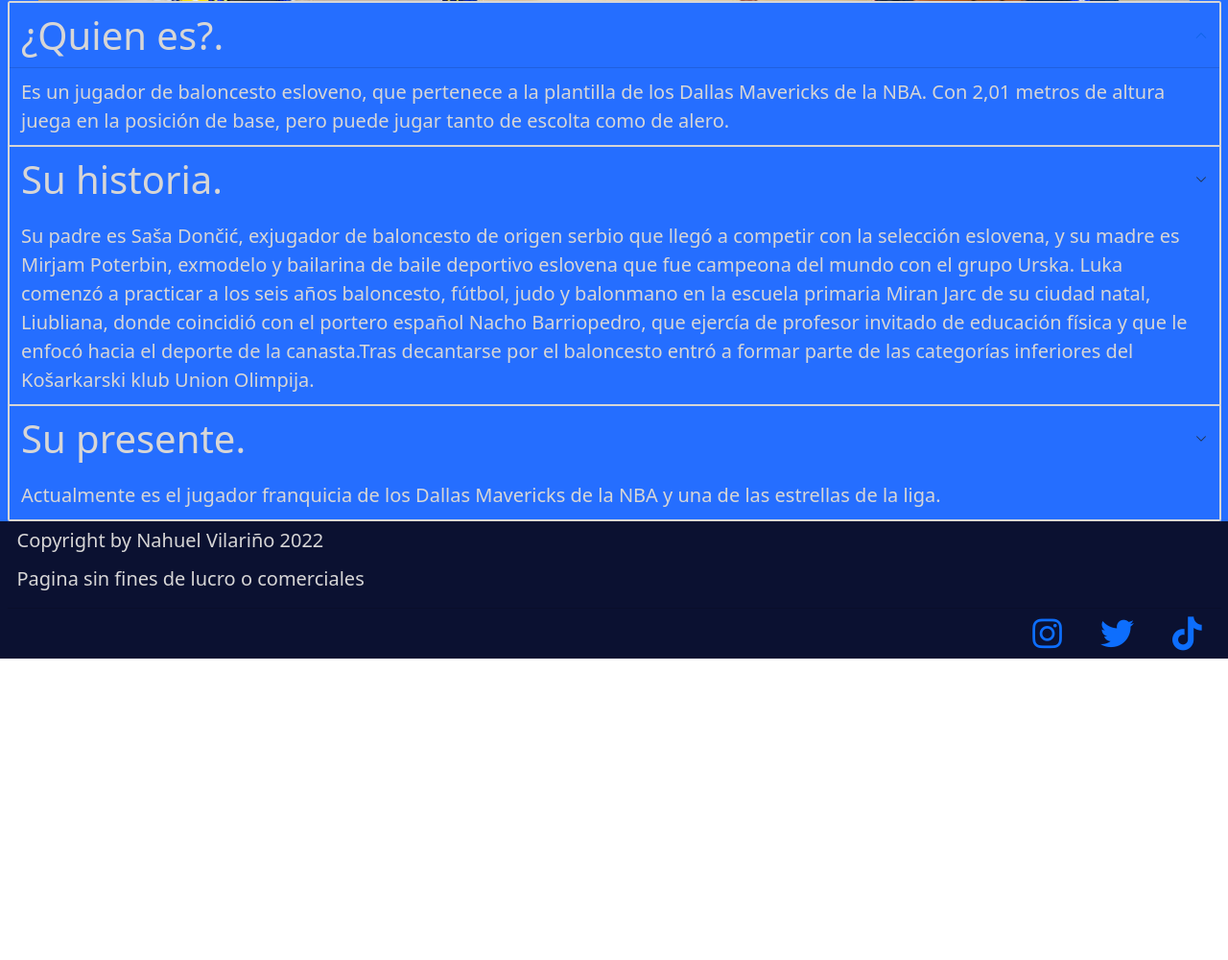
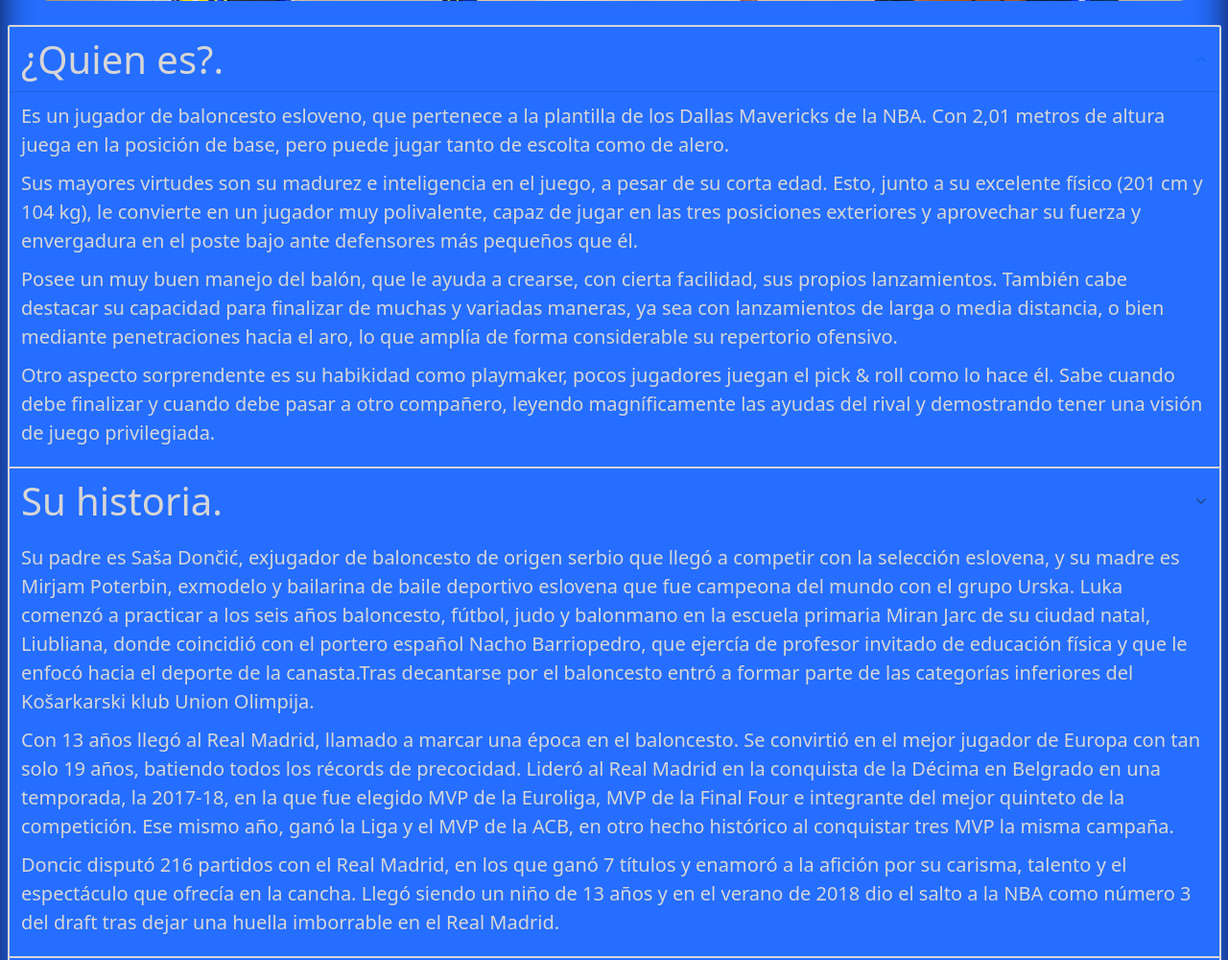
Before and after one commit to NahuelVilarino/Luka_Doncic-Nahuel_Vilarino, a website: page index.html in a window 1280 px wide. Shown: the part 795-1795 px from the top of the page at 96% size. Before the commit the page ends 1481 px from the top, so only its background shows below. Drawn offline with nearby package versions, Linux system fonts and the light colour scheme.

Commit message:
ultimo cambio del proyecto final

```diff
--- a/index.html
+++ b/index.html
@@ -89,7 +89,10 @@
             </h2>
             <div id="collapseOne" class="accordion-collapse collapse show" aria-labelledby="headingOne">
               <div class="accordion-body">
-                Es un jugador de baloncesto esloveno, que pertenece a la plantilla de los Dallas Mavericks de la NBA. Con 2,01 metros de altura juega en la posición de base, pero puede jugar tanto de escolta como de alero.
+                <p>Es un jugador de baloncesto esloveno, que pertenece a la plantilla de los Dallas Mavericks de la NBA. Con 2,01 metros de altura juega en la posición de base, pero puede jugar tanto de escolta como de alero.</p>
+                <p>Sus mayores virtudes son su madurez e inteligencia en el juego, a pesar de su corta edad. Esto, junto a su excelente físico (201 cm y 104 kg), le convierte en un jugador muy polivalente, capaz de jugar en las tres posiciones exteriores y aprovechar su fuerza y envergadura en el poste bajo ante defensores más pequeños que él.</p>
+                <p>Posee un muy buen manejo del balón, que le ayuda a crearse, con cierta facilidad, sus propios lanzamientos. También cabe destacar su capacidad para finalizar de muchas y variadas maneras, ya sea con lanzamientos de larga o media distancia, o bien mediante penetraciones hacia el aro, lo que amplía de forma considerable su repertorio ofensivo.</p>
+                <p>Otro aspecto sorprendente es su habikidad como playmaker, pocos jugadores juegan el pick & roll como lo hace él. Sabe cuando debe finalizar y cuando debe pasar a otro compañero, leyendo magníficamente las ayudas del rival y demostrando tener una visión de juego privilegiada.</p>
               </div>
             </div>
           </div>
@@ -101,8 +104,10 @@
             </h2>
             <div id="collapseTwo" class="accordion-collapse collapse show" aria-labelledby="headingTwo">
               <div class="accordion-body">
-                Su padre es Saša Dončić, exjugador de baloncesto de origen serbio que llegó a competir con la selección eslovena, y su madre es Mirjam Poterbin, exmodelo y bailarina de baile deportivo eslovena que fue campeona del mundo con el grupo Urska.
-                Luka comenzó a practicar a los seis años baloncesto, fútbol, judo y balonmano en la escuela primaria Miran Jarc de su ciudad natal, Liubliana, donde coincidió con el portero español Nacho Barriopedro, que ejercía de profesor invitado de educación física y que le enfocó hacia el deporte de la canasta.Tras decantarse por el baloncesto entró a formar parte de las categorías inferiores del Košarkarski klub Union Olimpija.
+                <p>Su padre es Saša Dončić, exjugador de baloncesto de origen serbio que llegó a competir con la selección eslovena, y su madre es Mirjam Poterbin, exmodelo y bailarina de baile deportivo eslovena que fue campeona del mundo con el grupo Urska.
+                Luka comenzó a practicar a los seis años baloncesto, fútbol, judo y balonmano en la escuela primaria Miran Jarc de su ciudad natal, Liubliana, donde coincidió con el portero español Nacho Barriopedro, que ejercía de profesor invitado de educación física y que le enfocó hacia el deporte de la canasta.Tras decantarse por el baloncesto entró a formar parte de las categorías inferiores del Košarkarski klub Union Olimpija.</p>
+                <p> Con 13 años llegó al Real Madrid, llamado a marcar una época en el baloncesto. Se convirtió en el mejor jugador de Europa con tan solo 19 años, batiendo todos los récords de precocidad. Lideró al Real Madrid en la conquista de la Décima en Belgrado en una temporada, la 2017-18, en la que fue elegido MVP de la Euroliga, MVP de la Final Four e integrante del mejor quinteto de la competición. Ese mismo año, ganó la Liga y el MVP de la ACB, en otro hecho histórico al conquistar tres MVP la misma campaña.</p>
+                <p>Doncic disputó 216 partidos con el Real Madrid, en los que ganó 7 títulos y enamoró a la afición por su carisma, talento y el espectáculo que ofrecía en la cancha. Llegó siendo un niño de 13 años y en el verano de 2018 dio el salto a la NBA como número 3 del draft tras dejar una huella imborrable en el Real Madrid.</p>
               </div>
             </div>
           </div>
@@ -114,7 +119,9 @@
             </h2>
             <div id="collapseThree" class="accordion-collapse collapse show" aria-labelledby="headingThree">
               <div class="accordion-body">
-                 Actualmente es el jugador franquicia de los Dallas Mavericks de la NBA y una de las estrellas de la liga.
+                <p>Luka Doncic fue elegido por los Hawks como número 3 del Draft de la NBA en el año 2018. No obstante, la franquicia de Atlanta traspasó al esloveno a los Dallas Mavericks. El acuerdo se llevó a cabo y Doncic acabó en los Mavs. Mientras que Trae Young puso rumbo a los Atlanta Hawks tras un acuerdo de ambas franquicias.Firmó su primer contrato profesional con un equipo de la NBA el 9 de Julio de 2018.</p>
+                <p>Su proyección continuó asombrando y se desconoce dónde está su techo. Es el líder de unos Dallas Mavericks a los que todavia le cuesta despedir a Dirk Nowitzki. El 24 de junio de 2019 fue galardonado con el premier de Rookie del Año; premio que sirvió para que el esloveno terminase de ganarse el favor de una hinchada exigente. Se convirtió en el primer jugador esloveno y en el segundo europeo, justo por detrás de Pau Gasol, en hacerse con dicho premio. </p>
+                <p>El 4 de marzo de 2020 en un encuentro vs los New Orleans Pelicans el base esloveno se convirtió en el jugador con más triples-dobles de la historia de los Mavs superando a Jason Kidd. </p>
               </div>
             </div>
           </div>
--- a/sass/views/_galeria.scss
+++ b/sass/views/_galeria.scss
@@ -11,4 +11,5 @@
 
   .foto {
     margin: 5px;
+    border-radius: 10px;
   }
--- a/sass/views/_index.scss
+++ b/sass/views/_index.scss
@@ -6,6 +6,7 @@
 
 main {
     background-color: map-get($mapcolores , principal);
+    box-shadow: inset 0 0 35px 0 #0B1131;
   }
   #principal {
     min-height: 76vh;
@@ -21,6 +22,7 @@
 }
   .carousel-inner {
     width: 1200px;
+    border-radius: 10px;
   }
   .carousel-control-next-icon {
     width: 4rem;
@@ -40,7 +42,9 @@
   .photos-home {
     @include displayflex ();
 }
-
+  .accordion {
+    margin-top: 25px;
+  }
   .accordion-item {
     background-color: map-get($mapcolores , principal);
     color: map-get($mapcolores , colortexto);
```
Also changed, not shown: assets/pages/galeria.html (+2 -0 lines), css/main.css.
